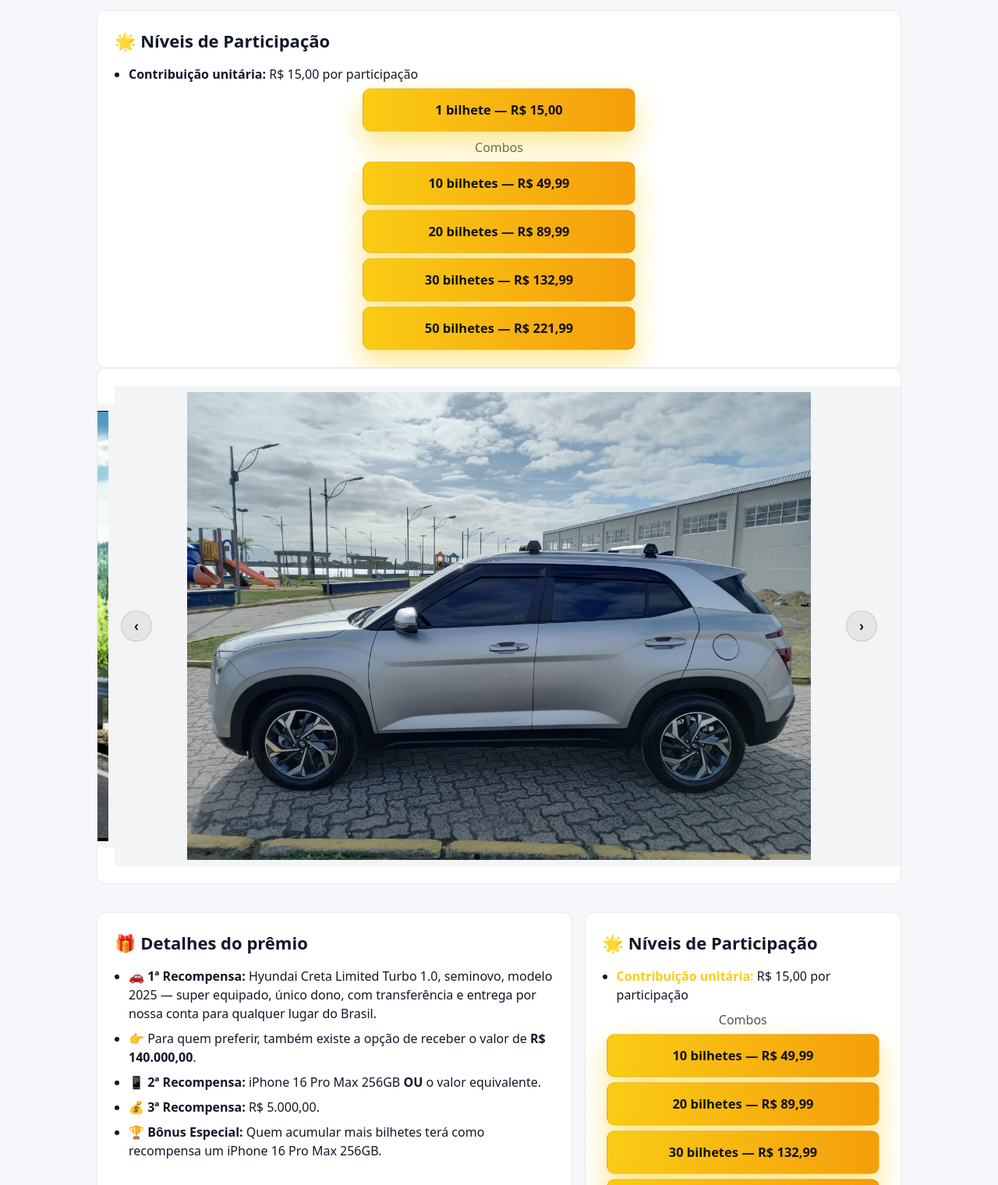
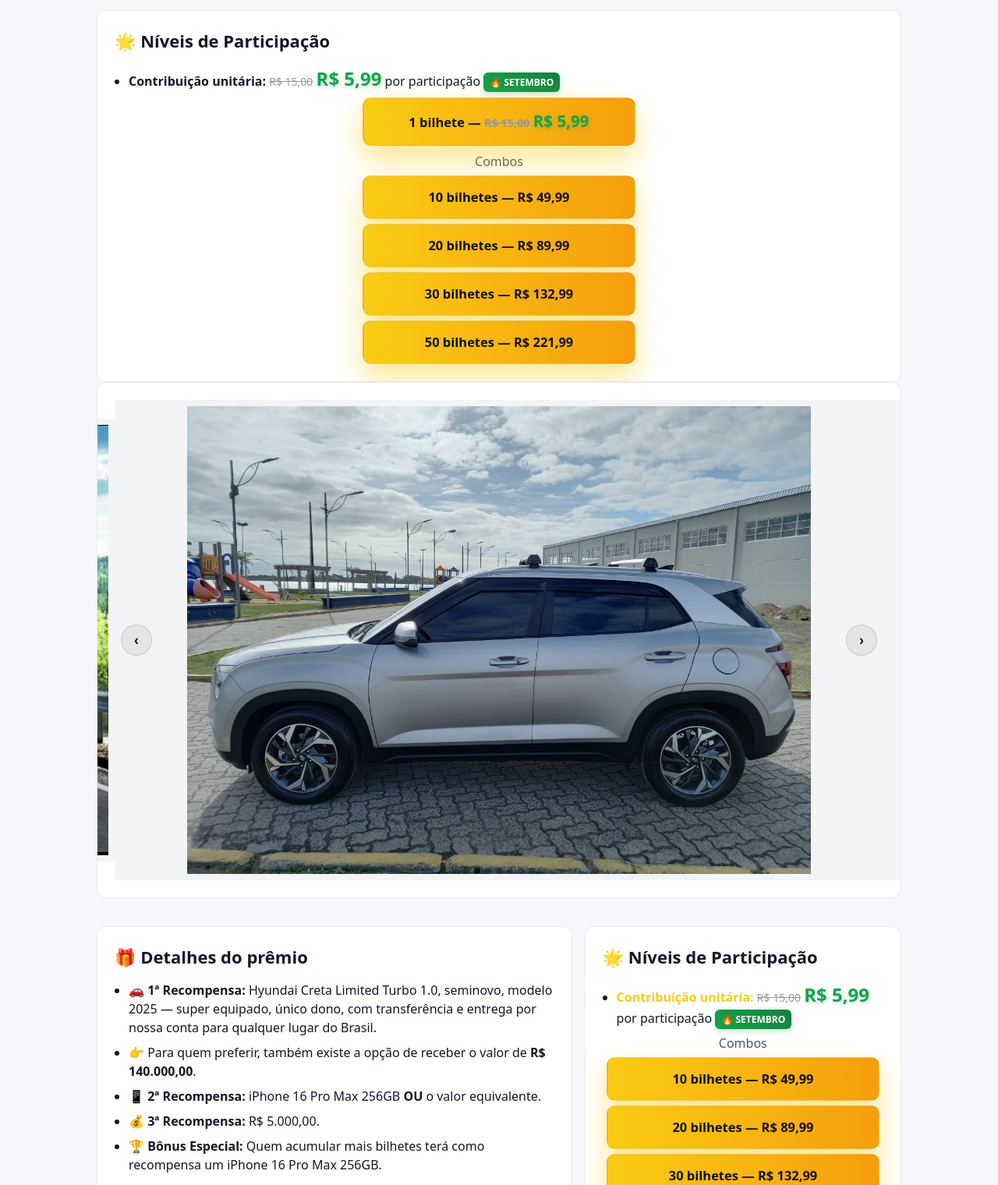
Before and after one commit to LucasCosta-devpy/seuhyundai, a plain HTML site: page index.html in a window 1280 px wide. Shown: the part 460-1980 px from the top of the page at 78% size. Drawn offline with Linux system fonts and the light colour scheme.

Commit message:
Update index.html
f

```diff
--- a/index.html
+++ b/index.html
@@ -1005,10 +1005,10 @@
       <section id="niveis-top" class="card" aria-label="Níveis de Participação (topo)">
         <h2>🌟 Níveis de Participação</h2>
         <ul>
-          <li><strong>Contribuição unitária:</strong> R$ 15,00 por participação</li>
+          <li><strong>Contribuição unitária:</strong> <s style="color: #999; font-size: 14px;">R$ 15,00</s> <strong style="color: #16a34a; font-size: 24px; text-shadow: 0 2px 4px rgba(22, 163, 74, 0.3);">R$ 5,99</strong> por participação <span style="background: linear-gradient(45deg, #16a34a, #15803d); color: white; padding: 4px 8px; border-radius: 6px; font-size: 12px; font-weight: 800; box-shadow: 0 2px 8px rgba(22, 163, 74, 0.3);">🔥 SETEMBRO</span></li>
         </ul>
         <div class="combo-list">
-          <a id="btn-combo-top-1" class="btn combo-btn attention blink" href="#" target="_blank" rel="noopener">1 bilhete — R$ 15,00</a>
+          <a id="btn-combo-top-1" class="btn combo-btn attention blink" href="#" target="_blank" rel="noopener">1 bilhete — <s style="color: #999; font-size: 14px;">R$ 15,00</s> <strong style="color: #16a34a; font-size: 20px; text-shadow: 0 2px 4px rgba(22, 163, 74, 0.3);">R$ 5,99</strong></a>
         </div>
         <div class="muted" style="margin-top:8px; text-align:center">Combos</div>
         <div class="combo-list">
@@ -1044,7 +1044,7 @@
         <div class="card promo-card">
           <h2>🌟 Níveis de Participação</h2>
           <ul>
-            <li><strong>Contribuição unitária:</strong> R$ 15,00 por participação</li>
+            <li><strong>Contribuição unitária:</strong> <s style="color: #999; font-size: 14px;">R$ 15,00</s> <strong style="color: #16a34a; font-size: 24px; text-shadow: 0 2px 4px rgba(22, 163, 74, 0.3);">R$ 5,99</strong> por participação <span style="background: linear-gradient(45deg, #16a34a, #15803d); color: white; padding: 4px 8px; border-radius: 6px; font-size: 12px; font-weight: 800; box-shadow: 0 2px 8px rgba(22, 163, 74, 0.3);">🔥 SETEMBRO</span></li>
           </ul>
 
           <div class="muted" style="margin-top:8px; text-align:center">Combos</div>
```
